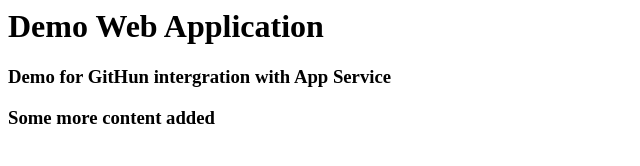
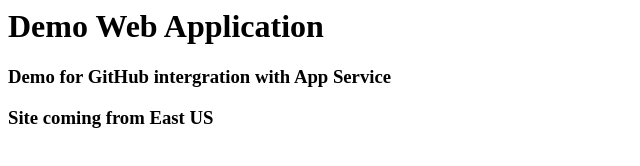
Before and after one commit to amitsharmadev/demorep, a plain HTML site: page index.html in a window 1280 px wide. Shown: the full height of the page, 0-640 px from the left. Drawn offline with Linux system fonts and the light colour scheme.

Commit message:
Third Commit

```diff
--- a/index.html
+++ b/index.html
@@ -1,3 +1,3 @@
 <h1>Demo Web Application</h1>
-<h3>Demo for GitHun intergration with App Service</h3>
-<h3>Some more content added</h3>
+<h3>Demo for GitHub intergration with App Service</h3>
+<h3>Site coming from East US</h3>
```
